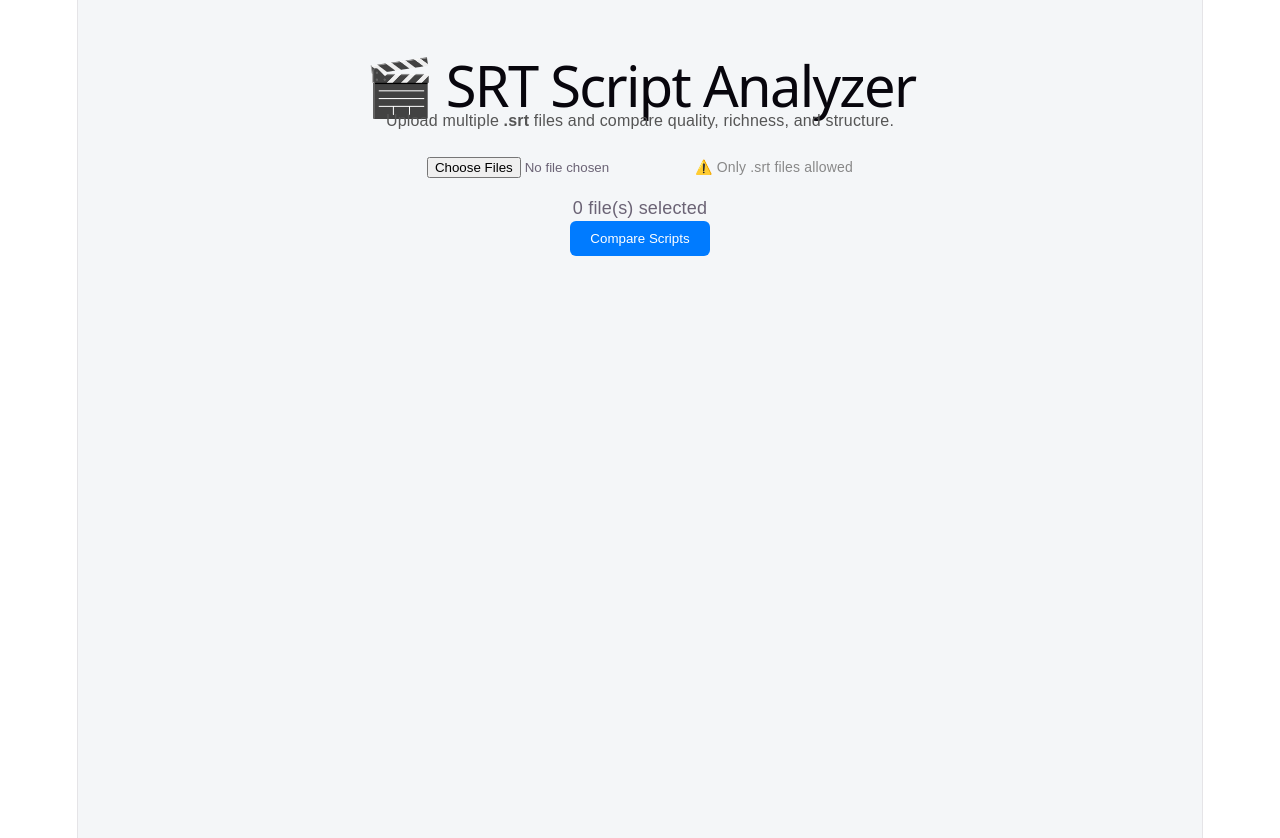
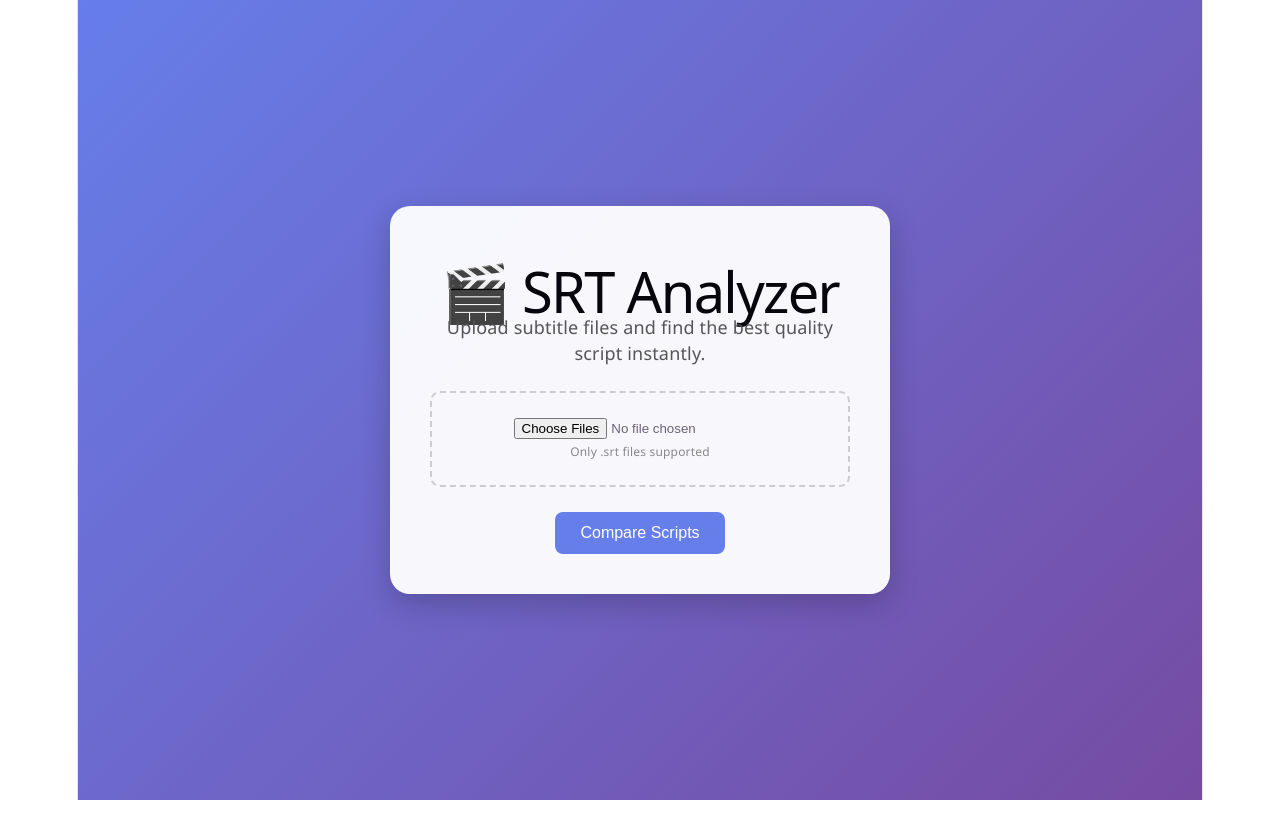
Before and after one commit to John-snow09/John-snow09, a React (Vite) app in the folder View/: page / in a window 1280 px wide. Shown: the top 838 px of the page. After the commit the page ends 800 px from the top, so only its background shows below. Built offline with nearby package versions, Linux system fonts and the light colour scheme.

Commit message:
modern UI upgrade

```diff
--- a/View/src/App.jsx
+++ b/View/src/App.jsx
@@ -5,7 +5,6 @@ function App() {
   const [data, setData] = useState(null);
   const [loading, setLoading] = useState(false);
 
-  // 🌐 Your deployed backend
   const API_BASE = "https://choose-your-sub.onrender.com";
 
   const handleUpload = async () => {
@@ -25,13 +24,8 @@ function App() {
         body: formData,
       });
 
-      if (!res.ok) {
-        throw new Error("Backend error");
-      }
-
       const result = await res.json();
       setData(result);
-
     } catch (err) {
       console.error(err);
       alert("Error connecting to backend");
@@ -41,83 +35,76 @@ function App() {
   };
 
   return (
+    <div style={styles.page}>
       <div style={styles.container}>
 
-      {/* 🟢 HEADER */}
-      <h1 style={styles.title}>🎬 SRT Script Analyzer</h1>
-
+        <h1 style={styles.title}>🎬 SRT Analyzer</h1>
         <p style={styles.subtitle}>
-        Upload multiple <b>.srt</b> files and compare quality, richness, and structure.
+          Upload subtitle files and find the best quality script instantly.
         </p>
 
-      {/* 📂 UPLOAD SECTION */}
-      <div style={styles.uploadRow}>
+        <div style={styles.uploadBox}>
           <input
             type="file"
             multiple
             accept=".srt"
             onChange={(e) => setFiles(Array.from(e.target.files))}
-          style={styles.input}
           />
-
-        <span style={styles.note}>
-          ⚠️ Only .srt files allowed
-        </span>
+          <p style={styles.note}>Only .srt files supported</p>
         </div>
 
-      <p>{files.length} file(s) selected</p>
-
         <button onClick={handleUpload} style={styles.button}>
-        Compare Scripts
+          {loading ? "Processing..." : "Compare Scripts"}
         </button>
 
-      {loading && <p>⏳ Processing files...</p>}
-
-      {/* 📊 RESULTS */}
         {data && (
           <div style={styles.results}>
-          <h2>📊 Mode: {data.mode}</h2>
-
-          <h2 style={styles.best}>
-            🏆 Best Script: {data.best_file}
-          </h2>
+            <h2 style={styles.mode}>Mode: {data.mode}</h2>
 
             {data.results.map((r, i) => (
               <div
                 key={i}
                 style={{
                   ...styles.card,
-                border:
-                  r.filename === data.best_file
-                    ? "2px solid green"
-                    : "1px solid #ccc",
+                  ...(r.filename === data.best_file && styles.bestCard),
                 }}
               >
-              <h3>
-                {i + 1}. {r.filename}
-              </h3>
+                <h3>{r.filename}</h3>
 
                 <p><b>Score:</b> {r.score}</p>
-              <p><b>Reason:</b> {r.reason}</p>
-              <p><b>Words:</b> {r.details.word_count}</p>
-              <p><b>Unique Words:</b> {r.details.unique_words}</p>
-              <p><b>Diversity:</b> {r.details.diversity}</p>
-              <p><b>Avg Sentence Length:</b> {r.details.avg_sentence_length}</p>
+                <p>{r.reason}</p>
+
+                <div style={styles.metrics}>
+                  <span>Words: {r.details.word_count}</span>
+                  <span>Unique: {r.details.unique_words}</span>
+                  <span>Diversity: {r.details.diversity}</span>
+                </div>
               </div>
             ))}
           </div>
         )}
       </div>
+    </div>
   );
 }
 
 const styles = {
+  page: {
+    minHeight: "100vh",
+    background: "linear-gradient(135deg, #667eea, #764ba2)",
+    display: "flex",
+    justifyContent: "center",
+    alignItems: "center",
+    fontFamily: "Segoe UI",
+  },
+
   container: {
-    minHeight: "100vh",
+    background: "rgba(255,255,255,0.95)",
     padding: "40px",
-    background: "#f4f6f8",
-    fontFamily: "Arial",
+    borderRadius: "20px",
+    width: "420px",
     textAlign: "center",
+    boxShadow: "0 10px 30px rgba(0,0,0,0.2)",
   },
 
   title: {
@@ -125,53 +112,60 @@ const styles = {
   },
 
   subtitle: {
-    marginBottom: "20px",
     color: "#555",
-    fontSize: "16px",
+    marginBottom: "25px",
   },
 
-  uploadRow: {
-    display: "flex",
-    justifyContent: "center",
-    alignItems: "center",
-    gap: "15px",
+  uploadBox: {
+    border: "2px dashed #ccc",
+    padding: "20px",
+    borderRadius: "10px",
     marginBottom: "15px",
   },
 
-  input: {
-    marginBottom: "0",
-  },
-
   note: {
-    fontSize: "14px",
+    fontSize: "12px",
     color: "#888",
   },
 
   button: {
-    padding: "10px 20px",
-    background: "#007bff",
+    marginTop: "10px",
+    padding: "12px 25px",
+    borderRadius: "8px",
+    border: "none",
+    background: "#667eea",
     color: "#fff",
-    border: "none",
-    borderRadius: "6px",
     cursor: "pointer",
+    fontSize: "16px",
   },
 
   results: {
     marginTop: "30px",
+    textAlign: "left",
   },
 
-  best: {
-    color: "green",
+  mode: {
+    textAlign: "center",
   },
 
   card: {
     background: "#fff",
     padding: "15px",
-    margin: "10px auto",
     borderRadius: "10px",
-    width: "320px",
-    textAlign: "left",
-    boxShadow: "0 2px 8px rgba(0,0,0,0.1)",
+    marginTop: "10px",
+    boxShadow: "0 5px 15px rgba(0,0,0,0.1)",
+  },
+
+  bestCard: {
+    border: "2px solid #4caf50",
+    background: "#f0fff4",
+  },
+
+  metrics: {
+    display: "flex",
+    justifyContent: "space-between",
+    marginTop: "10px",
+    fontSize: "14px",
   },
 };
 
```
Lines whose indentation alone changed are shown as unchanged.
